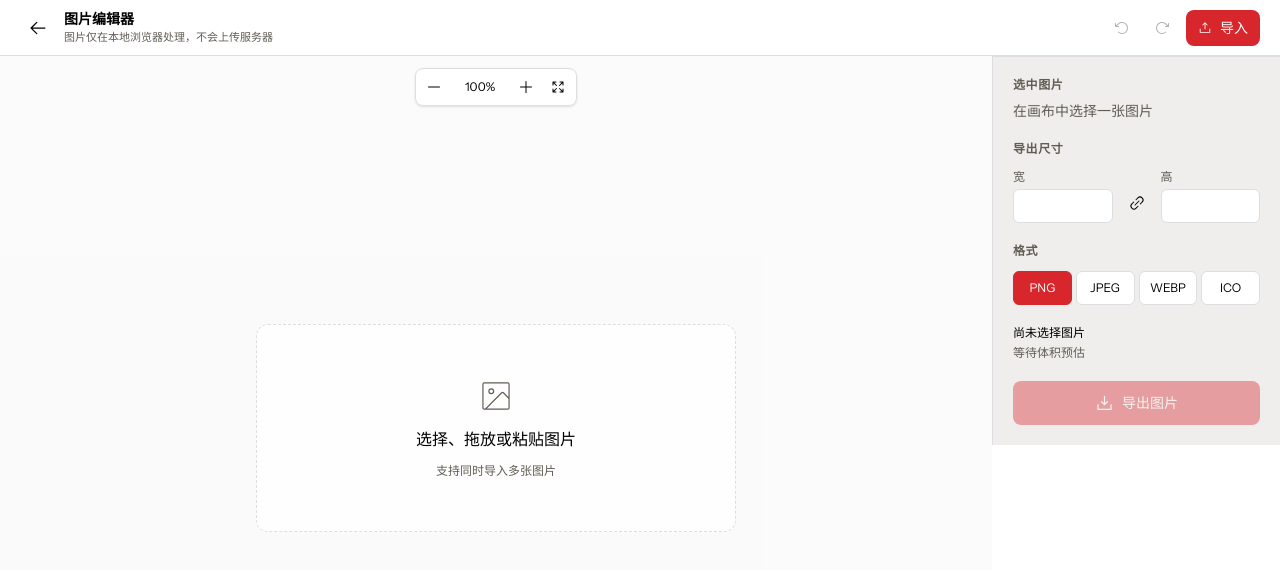
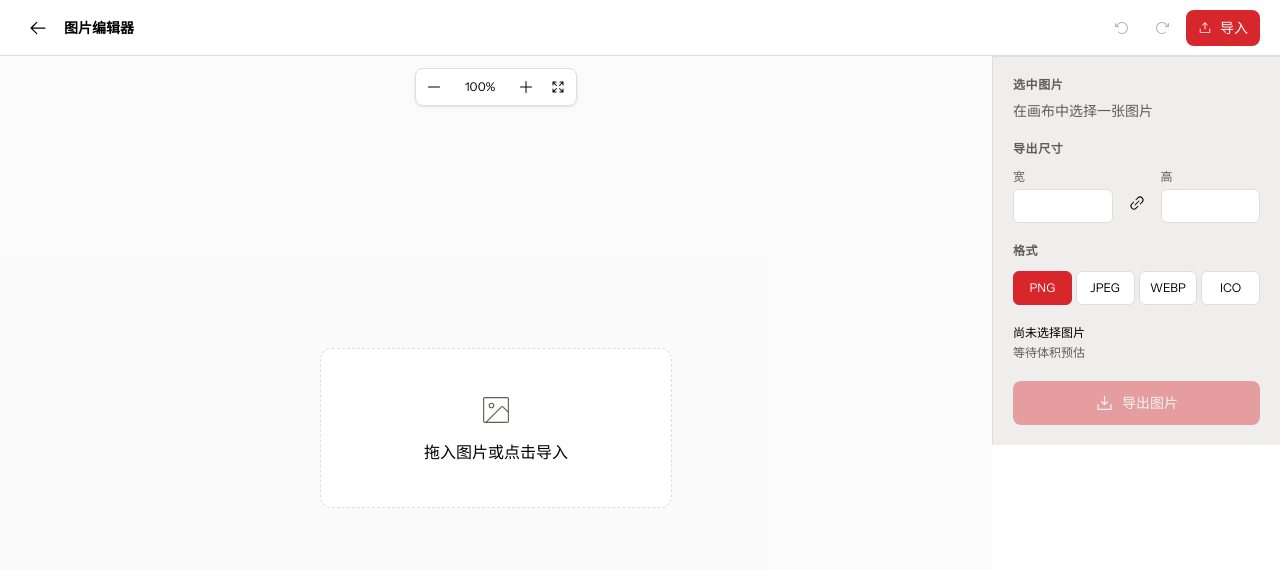
Before and after one commit to Movelocity/blogus, a React (Vite) app in the folder client/: page /tools/image-editor in a window 1280 px wide. Shown: the top 570 px of the page. Built offline with nearby package versions, Linux system fonts and the light colour scheme.

Commit message:
fix(editor): refine canvas zoom and navigation

```diff
--- a/client/src/components/image-editor/EditorCanvas.tsx
+++ b/client/src/components/image-editor/EditorCanvas.tsx
@@ -12,6 +12,9 @@ interface Props {
   onCrop: (layer: ImageLayer, crop: CropSelection) => Promise<void>;
 }
 type Corner = "nw" | "ne" | "sw" | "se";
+export const CANVAS_GUTTER = 1200;
+const CANVAS_WIDTH = 1800;
+const CANVAS_HEIGHT = 1200;
 const corners: Corner[] = ["nw", "ne", "sw", "se"];
 const cornerClass: Record<Corner, string> = {
   nw: "-left-2.5 -top-2.5 cursor-nwse-resize", ne: "-right-2.5 -top-2.5 cursor-nesw-resize",
@@ -29,7 +32,7 @@ export function EditorCanvas({ document, zoom, aspectLocked, dispatch, onCrop }:
     const target = event.currentTarget.closest<HTMLElement>("[data-layer]")!;
     const startX = event.clientX, startY = event.clientY; let next: Rect = layer;
     const move = (pointer: PointerEvent) => {
-      next = { x: Math.max(0, layer.x + (pointer.clientX - startX) / zoom), y: Math.max(0, layer.y + (pointer.clientY - startY) / zoom), width: layer.width, height: layer.height };
+      next = { x: layer.x + (pointer.clientX - startX) / zoom, y: layer.y + (pointer.clientY - startY) / zoom, width: layer.width, height: layer.height };
       schedule(() => { target.style.transform = `translate(${next.x * zoom}px, ${next.y * zoom}px)`; });
     };
     const end = () => { window.removeEventListener("pointermove", move); window.removeEventListener("pointerup", end); dispatch({ type: "geometry", id: layer.id, rect: next }); };
@@ -46,7 +49,7 @@ export function EditorCanvas({ document, zoom, aspectLocked, dispatch, onCrop }:
       const east = corner.includes("e"), south = corner.includes("s");
       let width = Math.max(40, before.width + (east ? dx : -dx)); let height = Math.max(40, before.height + (south ? dy : -dy));
       if (aspectLocked) { const aspect = before.width / before.height; if (Math.abs(dx) >= Math.abs(dy)) height = width / aspect; else width = height * aspect; }
-      next = { x: Math.max(0, east ? before.x : before.x + before.width - width), y: Math.max(0, south ? before.y : before.y + before.height - height), width, height };
+      next = { x: east ? before.x : before.x + before.width - width, y: south ? before.y : before.y + before.height - height, width, height };
       schedule(() => { target.style.transform = `translate(${next.x * zoom}px, ${next.y * zoom}px)`; target.style.width = `${next.width * zoom}px`; target.style.height = `${next.height * zoom}px`; });
     };
     const end = () => { window.removeEventListener("pointermove", move); window.removeEventListener("pointerup", end); dispatch({ type: "geometry", id: layer.id, rect: next }); };
@@ -74,10 +77,11 @@ export function EditorCanvas({ document, zoom, aspectLocked, dispatch, onCrop }:
     window.addEventListener("pointermove", move); window.addEventListener("pointerup", end, { once: true });
   };
 
-  return <div className="relative min-h-full min-w-full" style={{ width: 1800 * zoom, height: 1200 * zoom }} onPointerDown={(e) => { if (e.target === e.currentTarget && !crop) dispatch({ type: "select", id: null }, false); }}>
-    {document.layers.map((layer) => {
-      const selected = layer.id === document.selectedId, cropping = crop?.layerId === layer.id;
-      return <div key={layer.id} data-layer className={`absolute touch-none select-none ${selected ? "ring-2 ring-accent" : "hover:ring-1 hover:ring-foreground/30"}`} style={{ transform: `translate(${layer.x * zoom}px, ${layer.y * zoom}px)`, width: layer.width * zoom, height: layer.height * zoom, zIndex: layer.z }} onPointerDown={(event) => moveLayer(event, layer)}>
+  return <div className="relative" style={{ width: CANVAS_WIDTH * zoom + CANVAS_GUTTER * 2, height: CANVAS_HEIGHT * zoom + CANVAS_GUTTER * 2 }} onPointerDown={(e) => { if (e.target === e.currentTarget && !crop) dispatch({ type: "select", id: null }, false); }}>
+    <div data-canvas className="absolute" style={{ left: CANVAS_GUTTER, top: CANVAS_GUTTER, width: CANVAS_WIDTH * zoom, height: CANVAS_HEIGHT * zoom }}>
+      {document.layers.map((layer) => {
+        const selected = layer.id === document.selectedId, cropping = crop?.layerId === layer.id;
+        return <div key={layer.id} data-layer className={`absolute touch-none select-none ${selected ? "ring-2 ring-accent" : "hover:ring-1 hover:ring-foreground/30"}`} style={{ transform: `translate(${layer.x * zoom}px, ${layer.y * zoom}px)`, width: layer.width * zoom, height: layer.height * zoom, zIndex: layer.z }} onPointerDown={(event) => moveLayer(event, layer)}>
         <img src={layer.src} alt={layer.name} draggable={false} className="pointer-events-none h-full w-full object-fill" />
         {selected && !cropping && <>
           <div className="absolute -top-11 left-0 flex gap-1 rounded-lg border bg-background/95 p-1 shadow-lg backdrop-blur">
@@ -98,7 +102,8 @@ export function EditorCanvas({ document, zoom, aspectLocked, dispatch, onCrop }:
             <button aria-label="确认裁剪" className="rounded bg-accent p-2 text-accent-foreground" onPointerDown={(e) => e.stopPropagation()} onClick={async () => { await onCrop(layer, crop.rect); setCrop(null); }}><Check /></button>
           </div>
         </div>}
-      </div>;
-    })}
+        </div>;
+      })}
+    </div>
   </div>;
 }
--- a/client/src/pages/ImageEditorPage.tsx
+++ b/client/src/pages/ImageEditorPage.tsx
@@ -1,7 +1,7 @@
 import { ArrowClockwise, ArrowCounterClockwise, ArrowLeft, ArrowsOut, DownloadSimple, ImageSquare, LinkSimple, LinkSimpleBreak, Minus, Plus, UploadSimple } from "@phosphor-icons/react";
-import { useCallback, useEffect, useRef, useState } from "react";
+import { useCallback, useEffect, useLayoutEffect, useRef, useState } from "react";
 import { Link } from "react-router";
-import { EditorCanvas } from "../components/image-editor/EditorCanvas";
+import { CANVAS_GUTTER, EditorCanvas } from "../components/image-editor/EditorCanvas";
 import { cropLayer, exportName, formatBytes, renderLayer } from "../features/image-editor/exportImage";
 import { fitZoom } from "../features/image-editor/geometry";
 import { clipboardImageFiles, filesToLayers } from "../features/image-editor/imageFiles";
@@ -9,6 +9,9 @@ import { useEditorHistory } from "../features/image-editor/hooks/useEditorHistor
 import type { CropSelection, ExportPreferences, ImageFormat, ImageLayer } from "../features/image-editor/types";
 
 const PREF_KEY = "blogus:image-editor:prefs";
+const MIN_ZOOM = .1;
+const MAX_ZOOM = 4;
+const WHEEL_ZOOM_SENSITIVITY = .0006;
 const readPrefs = (): ExportPreferences => { try { return { format: "png", quality: .9, aspectLocked: true, ...JSON.parse(localStorage.getItem(PREF_KEY) ?? "{}") }; } catch { return { format: "png", quality: .9, aspectLocked: true }; } };
 
 export function ImageEditorPage() {
@@ -17,6 +20,10 @@ export function ImageEditorPage() {
   const [exportWidth, setExportWidth] = useState(0); const [exportHeight, setExportHeight] = useState(0);
   const [estimate, setEstimate] = useState<Blob | null>(null); const [dragging, setDragging] = useState(false); const [panelOpen, setPanelOpen] = useState(false);
   const input = useRef<HTMLInputElement>(null); const viewport = useRef<HTMLDivElement>(null);
+  const zoomRef = useRef(zoom); const zoomFrame = useRef<number | null>(null);
+  const wheelDelta = useRef(0); const wheelPoint = useRef({ x: 0, y: 0 });
+  const zoomAnchor = useRef<{ x: number; y: number; worldX: number; worldY: number } | null>(null);
+  const viewportReady = useRef(false);
   const selected = editorDocument.layers.find((item) => item.id === editorDocument.selectedId) ?? null;
   useEffect(() => localStorage.setItem(PREF_KEY, JSON.stringify(prefs)), [prefs]);
   useEffect(() => { if (selected) { setExportWidth(Math.round(selected.width)); setExportHeight(Math.round(selected.height)); } }, [selected?.id]);
@@ -24,13 +31,14 @@ export function ImageEditorPage() {
   const addFiles = useCallback(async (files: File[]) => { const layers = await filesToLayers(files, editorDocument.layers.length); if (layers.length) dispatch({ type: "add", layers }); }, [dispatch, editorDocument.layers.length]);
   useEffect(() => { const paste = (event: ClipboardEvent) => { const files = clipboardImageFiles(event); if (files.length) void addFiles(files); }; document.addEventListener("paste", paste); return () => document.removeEventListener("paste", paste); }, [addFiles]);
   useEffect(() => { const key = (event: KeyboardEvent) => {
+    if (event.code === "Space" && !(event.target as HTMLElement).closest("input,select,textarea,button,[contenteditable='true']")) { event.preventDefault(); return; }
     if ((event.target as HTMLElement).matches("input,select,textarea")) return;
     if ((event.metaKey || event.ctrlKey) && event.key.toLowerCase() === "z") { event.preventDefault(); event.shiftKey ? redo() : undo(); return; }
     if ((event.metaKey || event.ctrlKey) && event.key.toLowerCase() === "y") { event.preventDefault(); redo(); return; }
     if (!selected) return;
     if (event.key === "Delete" || event.key === "Backspace") { event.preventDefault(); dispatch({ type: "remove", id: selected.id }); return; }
     const amount = event.shiftKey ? 10 : 1; const moves: Record<string, [number, number]> = { ArrowLeft: [-amount, 0], ArrowRight: [amount, 0], ArrowUp: [0, -amount], ArrowDown: [0, amount] };
-    if (moves[event.key]) { event.preventDefault(); const [x, y] = moves[event.key]; dispatch({ type: "geometry", id: selected.id, rect: { x: Math.max(0, selected.x + x), y: Math.max(0, selected.y + y), width: selected.width, height: selected.height } }); }
+    if (moves[event.key]) { event.preventDefault(); const [x, y] = moves[event.key]; dispatch({ type: "geometry", id: selected.id, rect: { x: selected.x + x, y: selected.y + y, width: selected.width, height: selected.height } }); }
   }; window.addEventListener("keydown", key); return () => window.removeEventListener("keydown", key); }, [dispatch, redo, selected, undo]);
 
   useEffect(() => { if (!selected || !exportWidth || !exportHeight) { setEstimate(null); return; } const timer = setTimeout(() => { void renderLayer(selected, exportWidth, exportHeight, prefs.format, prefs.quality).then(setEstimate); }, 300); return () => clearTimeout(timer); }, [selected, exportWidth, exportHeight, prefs]);
@@ -39,6 +47,45 @@ export function ImageEditorPage() {
   const updateHeight = (value: number) => { setExportHeight(value); if (selected && prefs.aspectLocked) setExportWidth(Math.max(1, Math.round(value * (selected.width / selected.height)))); };
   const download = async () => { if (!selected) return; const blob = await renderLayer(selected, exportWidth, exportHeight, prefs.format, prefs.quality); const url = URL.createObjectURL(blob); const anchor = Object.assign(document.createElement("a"), { href: url, download: filename }); anchor.click(); setTimeout(() => URL.revokeObjectURL(url), 1000); };
   const crop = async (layer: ImageLayer, selection: CropSelection) => { dispatch({ type: "replace", id: layer.id, layer: await cropLayer(layer, selection) }); };
+  const setZoomAt = useCallback((next: number, clientX?: number, clientY?: number) => {
+    const element = viewport.current; if (!element) return;
+    const value = Math.min(MAX_ZOOM, Math.max(MIN_ZOOM, next));
+    const previous = zoomRef.current; if (value === previous) return;
+    const rect = element.getBoundingClientRect();
+    const x = clientX === undefined ? element.clientWidth / 2 : clientX - rect.left;
+    const y = clientY === undefined ? element.clientHeight / 2 : clientY - rect.top;
+    const canvas = element.querySelector<HTMLElement>("[data-canvas]");
+    const originX = canvas?.offsetLeft ?? CANVAS_GUTTER, originY = canvas?.offsetTop ?? CANVAS_GUTTER;
+    zoomAnchor.current = { x, y, worldX: (element.scrollLeft + x - originX) / previous, worldY: (element.scrollTop + y - originY) / previous };
+    zoomRef.current = value; setZoom(value);
+  }, []);
+  useLayoutEffect(() => {
+    const element = viewport.current, anchor = zoomAnchor.current; if (!element || !anchor) return;
+    const canvas = element.querySelector<HTMLElement>("[data-canvas]");
+    const originX = canvas?.offsetLeft ?? CANVAS_GUTTER, originY = canvas?.offsetTop ?? CANVAS_GUTTER;
+    element.scrollLeft = originX + anchor.worldX * zoom - anchor.x; element.scrollTop = originY + anchor.worldY * zoom - anchor.y;
+    zoomAnchor.current = null;
+  }, [zoom]);
+  useLayoutEffect(() => {
+    const element = viewport.current; if (!element || viewportReady.current) return;
+    element.scrollLeft = CANVAS_GUTTER; element.scrollTop = CANVAS_GUTTER;
+    viewportReady.current = true;
+  }, []);
+  useEffect(() => {
+    const element = viewport.current; if (!element) return;
+    const wheel = (event: WheelEvent) => {
+      event.preventDefault();
+      wheelDelta.current += event.deltaY; wheelPoint.current = { x: event.clientX, y: event.clientY };
+      if (zoomFrame.current !== null) return;
+      zoomFrame.current = requestAnimationFrame(() => {
+        const delta = wheelDelta.current, point = wheelPoint.current;
+        zoomFrame.current = null; wheelDelta.current = 0;
+        setZoomAt(zoomRef.current * Math.exp(-delta * WHEEL_ZOOM_SENSITIVITY), point.x, point.y);
+      });
+    };
+    element.addEventListener("wheel", wheel, { passive: false });
+    return () => { element.removeEventListener("wheel", wheel); if (zoomFrame.current !== null) cancelAnimationFrame(zoomFrame.current); };
+  }, [setZoomAt]);
   const panCanvas = (event: React.PointerEvent<HTMLDivElement>) => {
     if ((event.target as HTMLElement).closest("[data-layer],button,input")) return;
     const element = viewport.current; if (!element) return;
@@ -49,7 +96,7 @@ export function ImageEditorPage() {
     const end = () => { element.style.cursor = "grab"; window.removeEventListener("pointermove", move); window.removeEventListener("pointerup", end); };
     window.addEventListener("pointermove", move); window.addEventListener("pointerup", end, { once: true });
   };
-  const fit = () => { const el = viewport.current; if (el) setZoom(fitZoom(editorDocument.layers, { width: el.clientWidth, height: el.clientHeight })); };
+  const fit = () => { const el = viewport.current; if (el) setZoomAt(fitZoom(editorDocument.layers, { width: el.clientWidth, height: el.clientHeight })); };
   const formats: ImageFormat[] = ["png", "jpeg", "webp", "ico"];
 
   const panel = <aside className="flex w-full shrink-0 flex-col gap-5 border-border bg-sidebar p-4 md:w-72 md:border-l md:p-5">
@@ -61,12 +108,13 @@ export function ImageEditorPage() {
   </aside>;
 
   return <div className="flex h-[100dvh] flex-col overflow-hidden bg-background text-foreground">
-    <header className="flex h-14 shrink-0 items-center gap-1 border-b px-2 md:gap-2 md:px-5"><Link to="/" aria-label="返回首页" className="rounded p-2 hover:bg-muted"><ArrowLeft size={20} /></Link><div className="mr-auto min-w-0"><h1 className="truncate text-sm font-semibold">图片编辑器</h1><p className="hidden text-[11px] text-muted-foreground lg:block">图片仅在本地浏览器处理，不会上传服务器</p></div><button title="撤销" disabled={!canUndo} onClick={undo} className="rounded p-2 hover:bg-muted disabled:opacity-30"><ArrowCounterClockwise /></button><button title="重做" disabled={!canRedo} onClick={redo} className="rounded p-2 hover:bg-muted disabled:opacity-30"><ArrowClockwise /></button><button onClick={() => input.current?.click()} className="btn-primary h-9 gap-2 px-2.5 md:px-3"><UploadSimple /><span className="hidden sm:inline">导入</span></button><button onClick={() => setPanelOpen(v => !v)} className="rounded border p-2 md:hidden" aria-label="导出设置"><DownloadSimple /></button><input ref={input} hidden multiple type="file" accept="image/*" onChange={e => { if (e.target.files) void addFiles(Array.from(e.target.files)); e.target.value = ""; }} /></header>
-    <div className="relative flex min-h-0 flex-1 md:flex-row"><main className="relative min-h-0 min-w-0 flex-1 overflow-hidden bg-muted/35"><div className="absolute left-1/2 top-3 z-40 flex -translate-x-1/2 items-center gap-1 rounded-lg border bg-background/95 p-1 shadow-sm backdrop-blur"><button aria-label="缩小" onClick={() => setZoom(z => Math.max(.1, z / 1.2))} className="rounded p-1.5 hover:bg-muted"><Minus /></button><button title="重置缩放" onClick={() => setZoom(1)} className="min-w-14 rounded px-2 py-1 text-xs hover:bg-muted">{Math.round(zoom * 100)}%</button><button aria-label="放大" onClick={() => setZoom(z => Math.min(4, z * 1.2))} className="rounded p-1.5 hover:bg-muted"><Plus /></button><button title="适应全部" onClick={fit} className="rounded p-1.5 hover:bg-muted"><ArrowsOut /></button></div>
+    <header className="flex h-14 shrink-0 items-center gap-1 border-b px-2 md:gap-2 md:px-5"><Link to="/" aria-label="返回首页" className="rounded p-2 hover:bg-muted"><ArrowLeft size={20} /></Link><h1 className="mr-auto truncate text-sm font-semibold">图片编辑器</h1><button title="撤销" disabled={!canUndo} onClick={undo} className="rounded p-2 hover:bg-muted disabled:opacity-30"><ArrowCounterClockwise /></button><button title="重做" disabled={!canRedo} onClick={redo} className="rounded p-2 hover:bg-muted disabled:opacity-30"><ArrowClockwise /></button><button onClick={() => input.current?.click()} className="btn-primary h-9 gap-2 px-2.5 md:px-3"><UploadSimple /><span className="hidden sm:inline">导入</span></button><button onClick={() => setPanelOpen(v => !v)} className="rounded border p-2 md:hidden" aria-label="导出设置"><DownloadSimple /></button><input ref={input} hidden multiple type="file" accept="image/*" onChange={e => { if (e.target.files) void addFiles(Array.from(e.target.files)); e.target.value = ""; }} /></header>
+    <div className="relative flex min-h-0 flex-1 md:flex-row"><main className="relative min-h-0 min-w-0 flex-1 overflow-hidden bg-muted/35"><div className="absolute left-1/2 top-3 z-40 flex -translate-x-1/2 items-center gap-1 rounded-lg border bg-background/95 p-1 shadow-sm backdrop-blur"><button aria-label="缩小" onClick={() => setZoomAt(zoomRef.current / 1.2)} className="rounded p-1.5 hover:bg-muted"><Minus /></button><button title="重置缩放" onClick={() => setZoomAt(1)} className="min-w-14 rounded px-2 py-1 text-xs hover:bg-muted">{Math.round(zoom * 100)}%</button><button aria-label="放大" onClick={() => setZoomAt(zoomRef.current * 1.2)} className="rounded p-1.5 hover:bg-muted"><Plus /></button><button title="适应全部" onClick={fit} className="rounded p-1.5 hover:bg-muted"><ArrowsOut /></button></div>
       <div ref={viewport} className="absolute inset-0 cursor-grab overflow-auto overscroll-contain" onPointerDown={panCanvas} onDragEnter={e => { e.preventDefault(); setDragging(true); }} onDragOver={e => e.preventDefault()} onDragLeave={e => { if (e.currentTarget === e.target) setDragging(false); }} onDrop={e => { e.preventDefault(); setDragging(false); void addFiles(Array.from(e.dataTransfer.files)); }}>
-        {!editorDocument.layers.length && <button onClick={() => input.current?.click()} className="absolute inset-0 m-auto flex h-52 w-[min(90%,30rem)] flex-col items-center justify-center gap-3 rounded-xl border border-dashed bg-background/70 text-muted-foreground hover:border-accent hover:text-foreground"><ImageSquare size={38} weight="thin" /><span className="font-medium text-foreground">选择、拖放或粘贴图片</span><span className="text-xs">支持同时导入多张图片</span></button>}
         <EditorCanvas document={editorDocument} zoom={zoom} aspectLocked={prefs.aspectLocked} dispatch={dispatch} onCrop={crop} />
-      </div>{dragging && <div className="pointer-events-none absolute inset-3 z-30 grid place-items-center rounded-xl border-2 border-dashed border-accent bg-background/90 text-sm font-medium">松开以导入图片</div>}</main>
+      </div>
+      {!editorDocument.layers.length && <button onClick={() => input.current?.click()} className="absolute inset-0 z-30 m-auto flex h-40 w-[min(86%,22rem)] flex-col items-center justify-center gap-3 rounded-xl border border-dashed bg-background/85 text-muted-foreground backdrop-blur-sm hover:border-accent hover:text-foreground"><ImageSquare size={36} weight="thin" /><span className="font-medium text-foreground">拖入图片或点击导入</span></button>}
+      {dragging && <div className="pointer-events-none absolute inset-3 z-40 grid place-items-center rounded-xl border-2 border-dashed border-accent bg-background/90 text-sm font-medium">松开以导入图片</div>}</main>
       <div className={`${panelOpen ? "absolute inset-x-0 bottom-0 z-50 block max-h-[62dvh]" : "hidden"} overflow-auto border-t shadow-[0_-12px_32px_rgba(0,0,0,.14)] md:static md:z-auto md:block md:max-h-none md:shadow-none`}>{panel}</div></div>
   </div>;
 }
```
